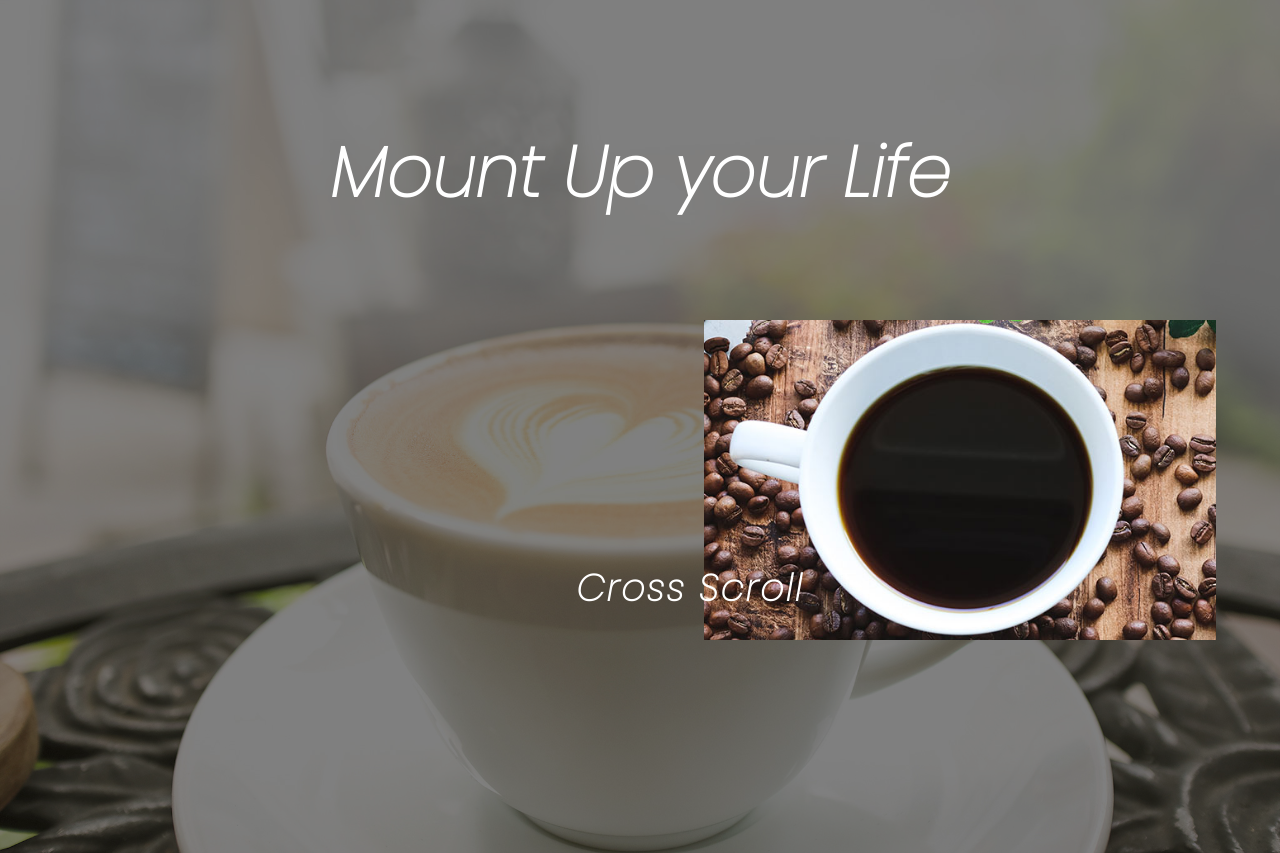
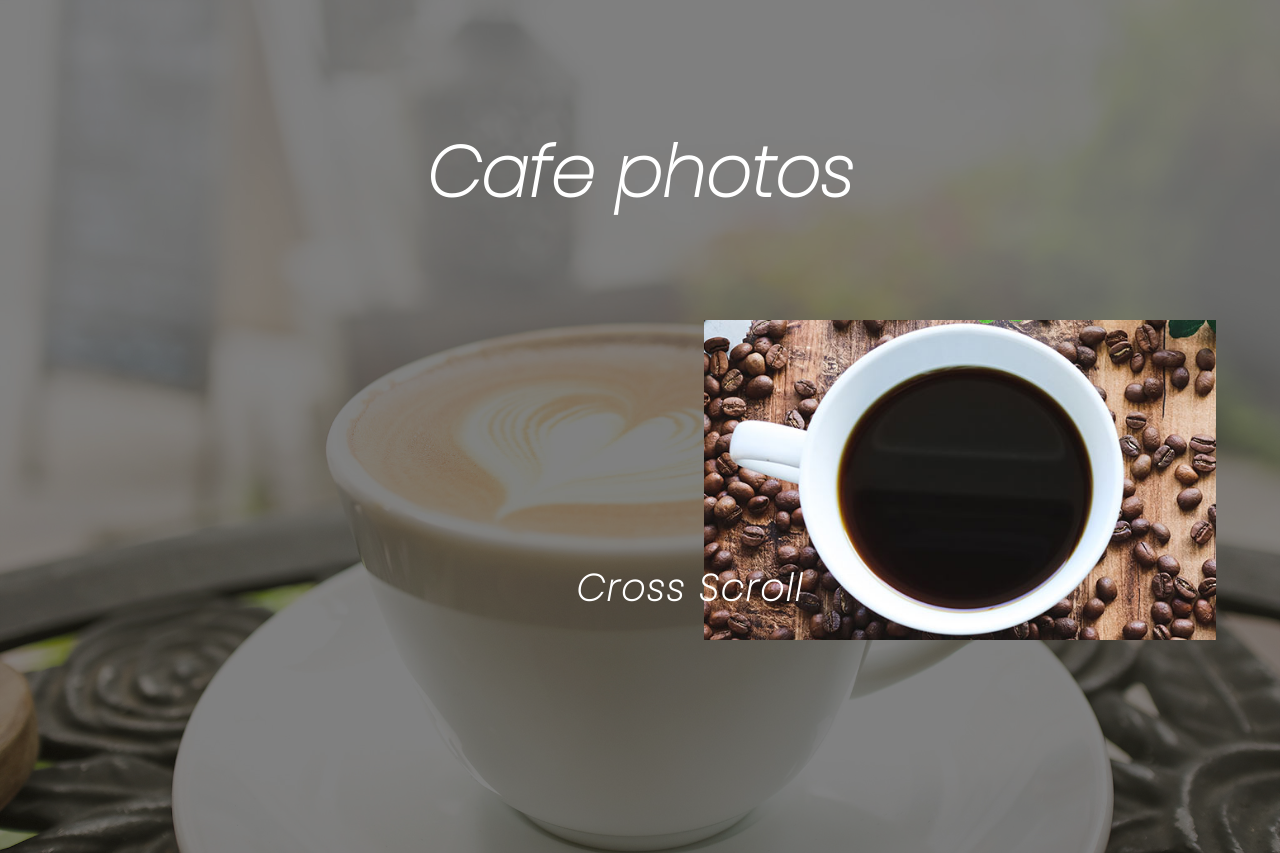
Before and after one commit to msw1n/Animation-Page, a plain HTML site: page index.html in a window 1280 px wide. Shown: the top 853 px of the page. Drawn offline with Linux system fonts and the light colour scheme.

Commit message:
タイトル変更

```diff
--- a/index.html
+++ b/index.html
@@ -4,12 +4,12 @@
     <meta charset="UTF-8">
     <meta http-equiv="X-UA-Compatible" content="IE=edge">
     <meta name="viewport" content="width=device-width, initial-scale=1.0">
-    <title>Document</title>
+    <title>Cafe</title>
     <link rel="stylesheet" href="style.css">
 </head>
 <body>
     <div class="title">
-        <h1>Mount Up your Life</h1>
+        <h1>Cafe photos</h1>
     </div>
 
     <section>
```
